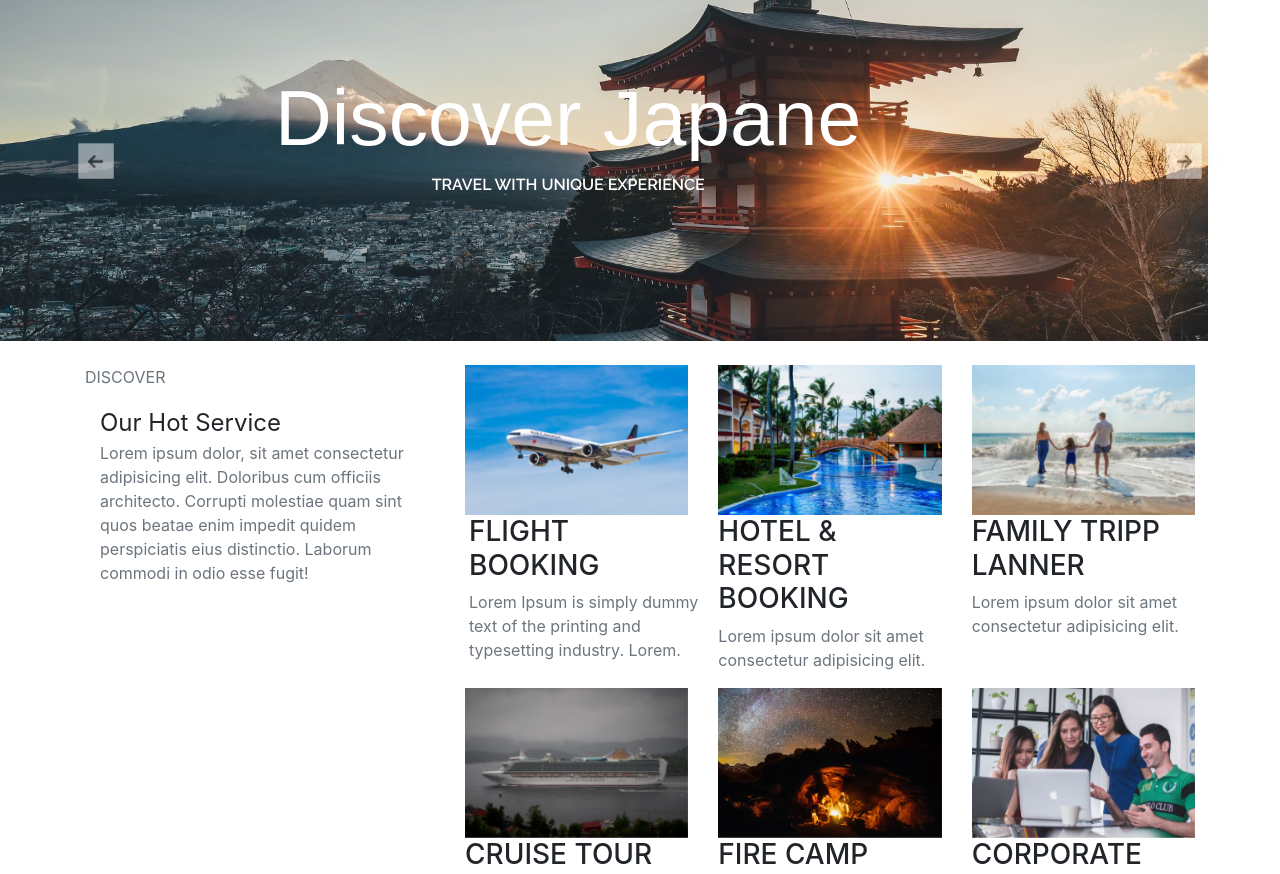
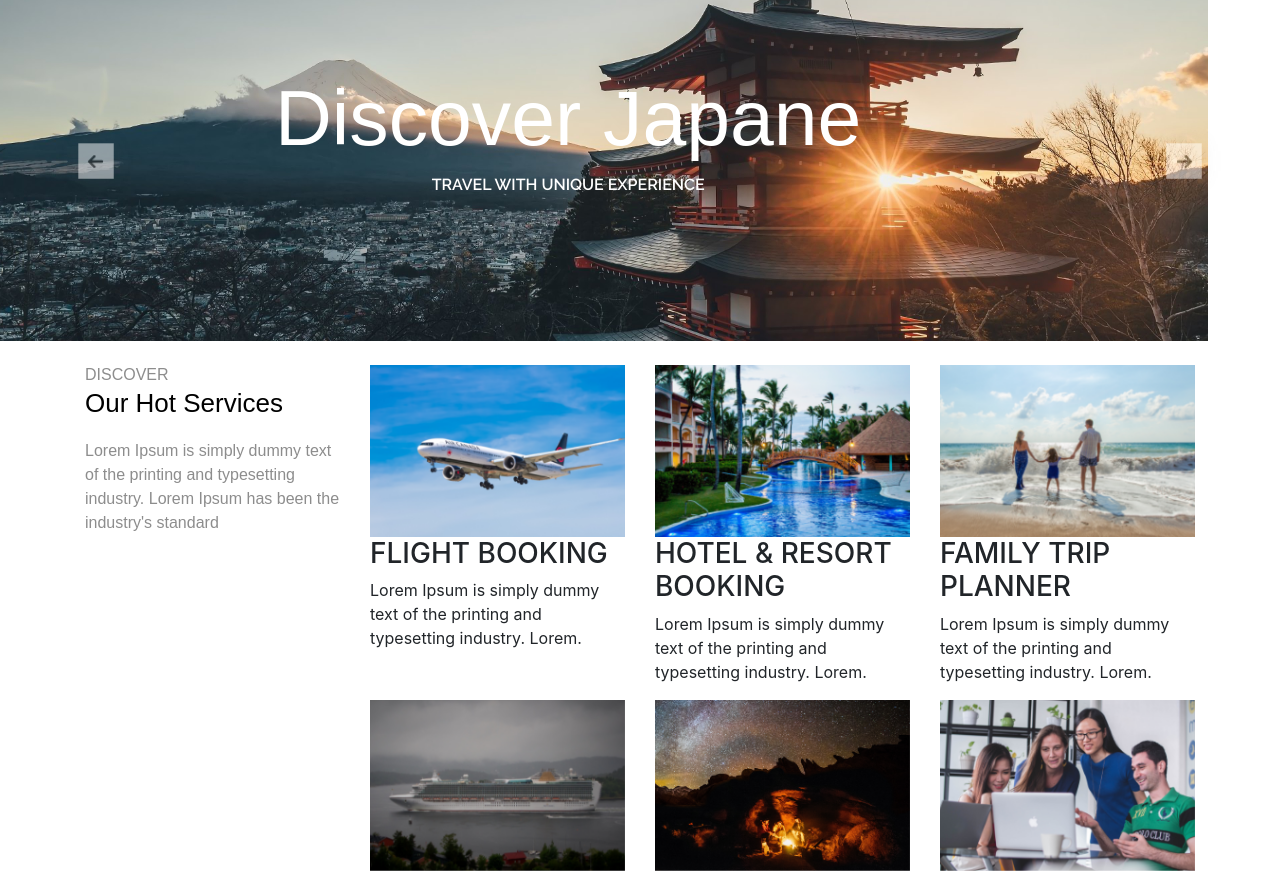
Before and after one commit to Kami-969/GeoLab-HTML-CSS-Project, a plain HTML site: page index.html in a window 1280 px wide. Shown: the part 78-952 px from the top of the page. Drawn offline with nearby package versions, Linux system fonts and the light colour scheme.

Commit message:
New Update Section 3

```diff
--- a/css/style.css
+++ b/css/style.css
@@ -10,6 +10,7 @@
   font-style: normal;
 }
 /*              /Fonts            */
+
 /*             Carousel           */
 .carousel-control-prev-icon{
   background-image: url("../image/Left side arrow.png");
@@ -149,3 +150,23 @@ body{
   }
 }
 /*             /Responsive           */
+/*              /Fonts            */
+.discover{
+    font-size: 16px;
+    font-family: 'Raleway semibold', sans-serif;
+    color:#8D8D8D ;
+    margin-bottom: 0;
+}
+.service{
+    font-size: 26px;
+    font-family: 'Raleway semibold', sans-serif;
+    color:black;
+}
+.rolern{
+    font-size: 16px;
+    font-family: 'Raleway medium', sans-serif;
+    color:#8D8D8D;
+    margin-top:16px;
+}
+
+/*              /Fonts            */
--- a/index.html
+++ b/index.html
@@ -46,7 +46,7 @@
   <section>
     <div class="container-sm-12">
       <div id="carouselExampleControls" class="carousel slide" data-ride="carousel">
-        <div class="carousel-inner">
+        <div class="carousel-inner ">
           <div class="carousel-item active">
             <img src="image/ing3.jpg" class="d-block w-100" alt="CarouselPhoto">
             <div class="carousel-caption d-none d-md-block d-flex flex-column">
@@ -87,76 +87,51 @@
   <!--         Our Hot Services            -->
   <section>
     <div class="container">
-      <div class="row">
-          <div class="col-6">
+    <div class="row mt-4">
+      <div class="col-3">
+          <h3 class="discover">DISCOVER</h3>
+          <p class="service">Our Hot Services</p>
+          <p class="rolern">Lorem Ipsum is simply dummy text of the printing and typesetting industry. Lorem Ipsum has been the industry's standard</p>
       </div>
-          <div class="col-6">
-          </div>
-      </div>
-      <div class="row mt-4">
-          <div class="col-4">
-                <div class="">
-            <p class="text-secondary"> DISCOVER </p>
-          </div>
-          <div class="">
-          <div class="col-12">
-            <font size="+2">Our Hot Service</font>
-          </div>
-        </div>
-          <div class="col-12">
-              <p class="text-secondary text-lorem"> Lorem ipsum dolor, sit amet consectetur adipisicing elit. Doloribus cum officiis architecto. Corrupti molestiae quam sint quos beatae enim impedit quidem perspiciatis eius distinctio. Laborum commodi in odio esse fugit!</p>
-              </div>
-          </div>
-          <div class="col-8">
+      <div class="col-9">
           <div class="row">
                     <div class="col-4">
-                      <div class="row">
-                          <div class="col-12">
-                              <img class="w-100" src="image/photo1.png" alt="picture">
-                          </div>
-                      </div>
-                      <div class="row">
-                          <div class="col ml-1">
+                    <img class="w-100" src="/image/photo1.png" alt="picture">
                           <h3>FLIGHT BOOKING</h3>
-                          </div>
-                          <div class="row ml-1">
-                            <div class="col w-100">
-                            <p class="text-secondary">Lorem Ipsum is simply dummy text of the printing and typesetting industry. Lorem.</p>
-                          </div>
-                          </div>
-                      </div>
+                          <p>Lorem Ipsum is simply dummy text of the printing and typesetting industry. Lorem.</p>
                       </div>
               <div class="col-4">
-                    <img class="w-100" src="image/photo2.png" alt="picture">
+                  <img class="w-100" src="/image/photo2.png" alt="">
                   <h3>HOTEL & RESORT BOOKING</h3>
-                       <p class="text-secondary"> Lorem ipsum dolor sit amet consectetur adipisicing elit.</p>
+                   <p>Lorem Ipsum is simply dummy text of the printing and typesetting industry. Lorem.</p>
               </div>
               <div class="col-4">
-                      <img class="w-100" src="image/photo3.png" alt="picture">
-                      <h3>FAMILY TRIPP LANNER</h3>
-                       <p class="text-secondary"> Lorem ipsum dolor sit amet consectetur adipisicing elit.</p>
+                  <img class="w-100" src="/image/photo3.png" alt="picture">
+                  <h3>FAMILY TRIP PLANNER</h3>
+                   <p>Lorem Ipsum is simply dummy text of the printing and typesetting industry. Lorem.</p>
               </div>
           </div>
           <div class="row">
               <div class="col-4">
-                    <img class="w-100" src="image/photo4.png" alt="picture">
+                  <img class="w-100" src="/image/photo4.png" alt="picture">
                   <h3>CRUISE TOUR</h3>
-                     <p class="text-secondary"> Lorem ipsum dolor sit amet consectetur adipisicing elit.</p>
+                   <p>Lorem Ipsum is simply dummy text of the printing and typesetting industry. Lorem.</p>
               </div>
               <div class="col-4">
-                    <img class="w-100" src="image/photo5.png" alt="picture">
+                  <img class="w-100" src="/image/photo5.png" alt="picture">
                   <h3>FIRE CAMP</h3>
-                     <p class="text-secondary"> Lorem ipsum dolor sit amet consectetur adipisicing elit.</p>
+                   <p>Lorem Ipsum is simply dummy text of the printing and typesetting industry. Lorem.</p>
               </div>
               <div class="col-4">
-                    <img class="w-100" src="image/photo6.png" alt="picture">
+                  <img class="w-100" src="/image/photo6.png" alt="picture">
                   <h3>CORPORATE HOLIDAYS</h3>
-                     <p class="text-secondary"> Lorem ipsum dolor sit amet consectetur adipisicing elit.</p>
+                   <p>Lorem Ipsum is simply dummy text of the printing and typesetting industry. Lorem.</p>
               </div>
           </div>
       </div>
   </div>
 </div>
+
   </section>
   <!--          /Our Hot Services            -->
   <!--     Video With Image Background      -->
```
Lines whose indentation alone changed are shown as unchanged.
